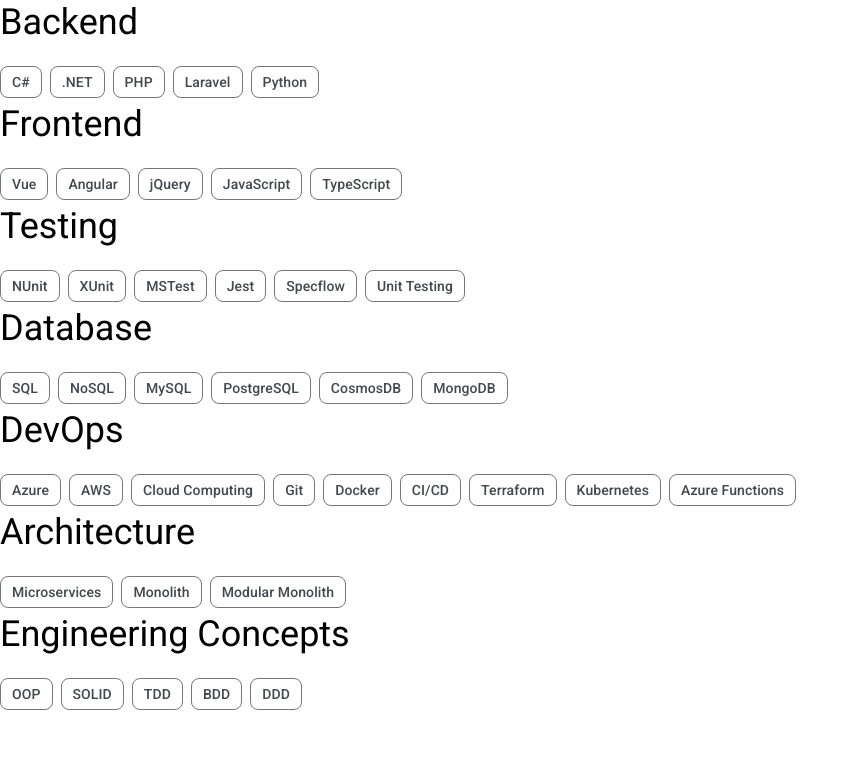
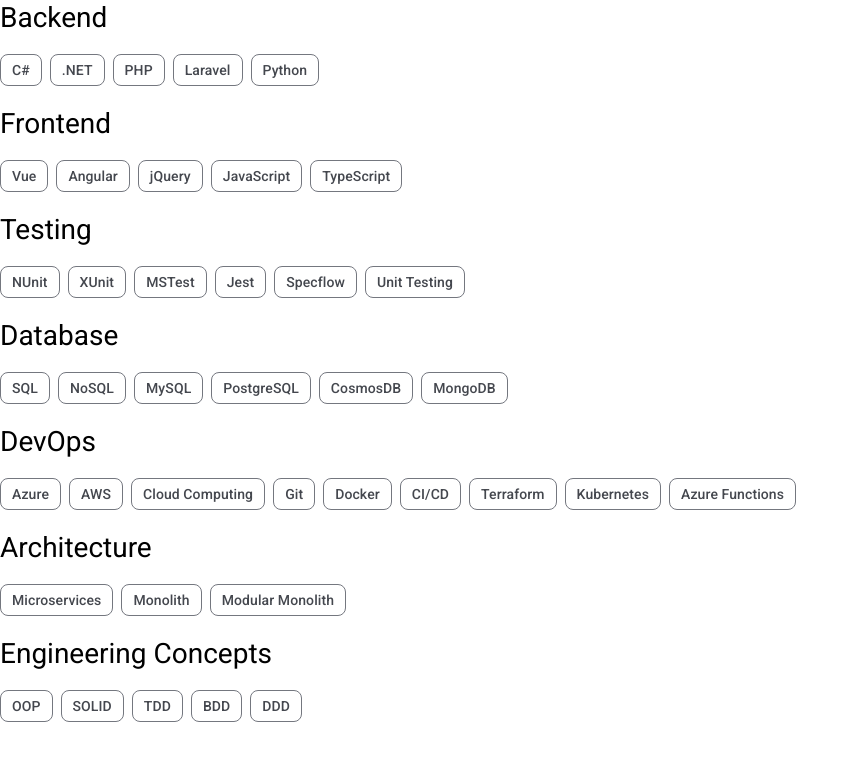
Before and after one commit to Raffael-Eloi/portifolio, an Angular app: page /hard-skills in a window 1280 px wide. Shown: the top 760 px of the page, without its empty margins (0-859 px from the left). Built offline with nearby package versions, Linux system fonts and the light colour scheme.

Commit message:
refactor hard skills style

```diff
--- a/src/app/hard-skills/hard-skills.component.css
+++ b/src/app/hard-skills/hard-skills.component.css
@@ -1,3 +1,3 @@
 .hard-skill-item {
-    cursor: pointer;
+    margin-bottom: 1rem;
 }
--- a/src/app/hard-skills/hard-skills.component.html
+++ b/src/app/hard-skills/hard-skills.component.html
@@ -1,9 +1,10 @@
 <div *ngFor="let category of categories">
-  <h3>{{ getName(category) }}</h3>
+  <h5>{{ getName(category) }}</h5>
   <mat-chip-set
     cdkDropList
     cdkDropListOrientation="horizontal"
     (cdkDropListDropped)="drop($event)"
+    class="hard-skill-item"
   >
     @for (hardSkill of hardSkillsByCategory[category]; track hardSkill) {
       <mat-chip cdkDrag>
```
Also changed, not shown: 1 other file (tests, documents, lock files or other folders).
